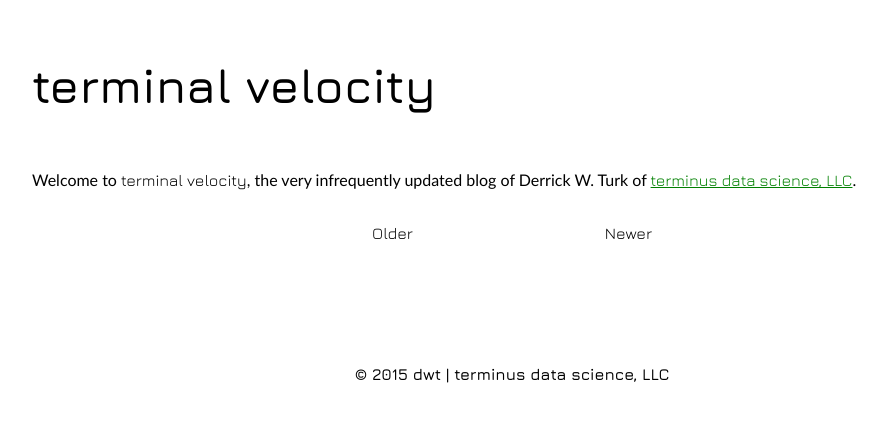
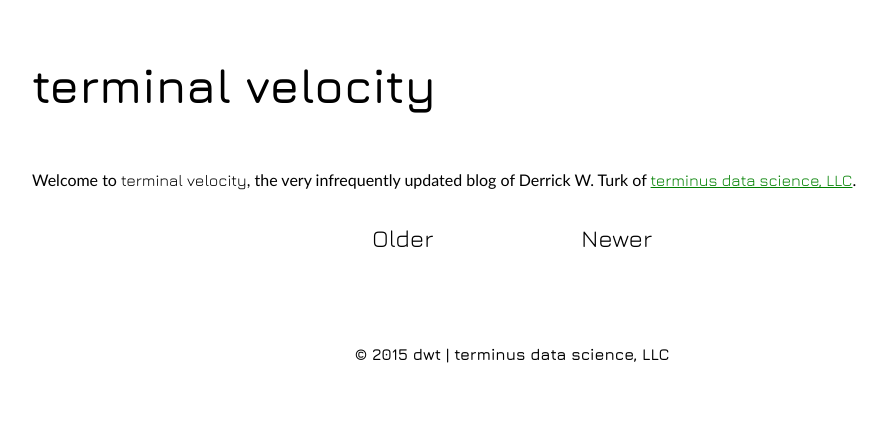
Before and after one commit to derrickturk/derrickturk.github.io, a Jekyll site: the page built from index.html, in a window 1280 px wide. Shown: the top 422 px of the page, without its empty margins (128-1014 px from the left). Built offline with Jekyll 4.4.1, drawn with Linux system fonts in a browser that asks for light colours.

Commit message:
Font size fix.

```diff
--- a/css/terminal.css
+++ b/css/terminal.css
@@ -10,7 +10,7 @@ body {
     text-align: center;
     clear: both;
     font-family: "Jura", sans-serif;
-    padding-top: 50px;
+    padding-top: 20px;
 }
 
 .footer h6 {
@@ -85,10 +85,11 @@ a:visited {
     color: purple;
 }
 
-div.pager {
+.pager {
     width: 280px;
     margin: 25px auto;
     padding: 10px;
+    font-size: 18pt;
 }
 
 .next {
```
